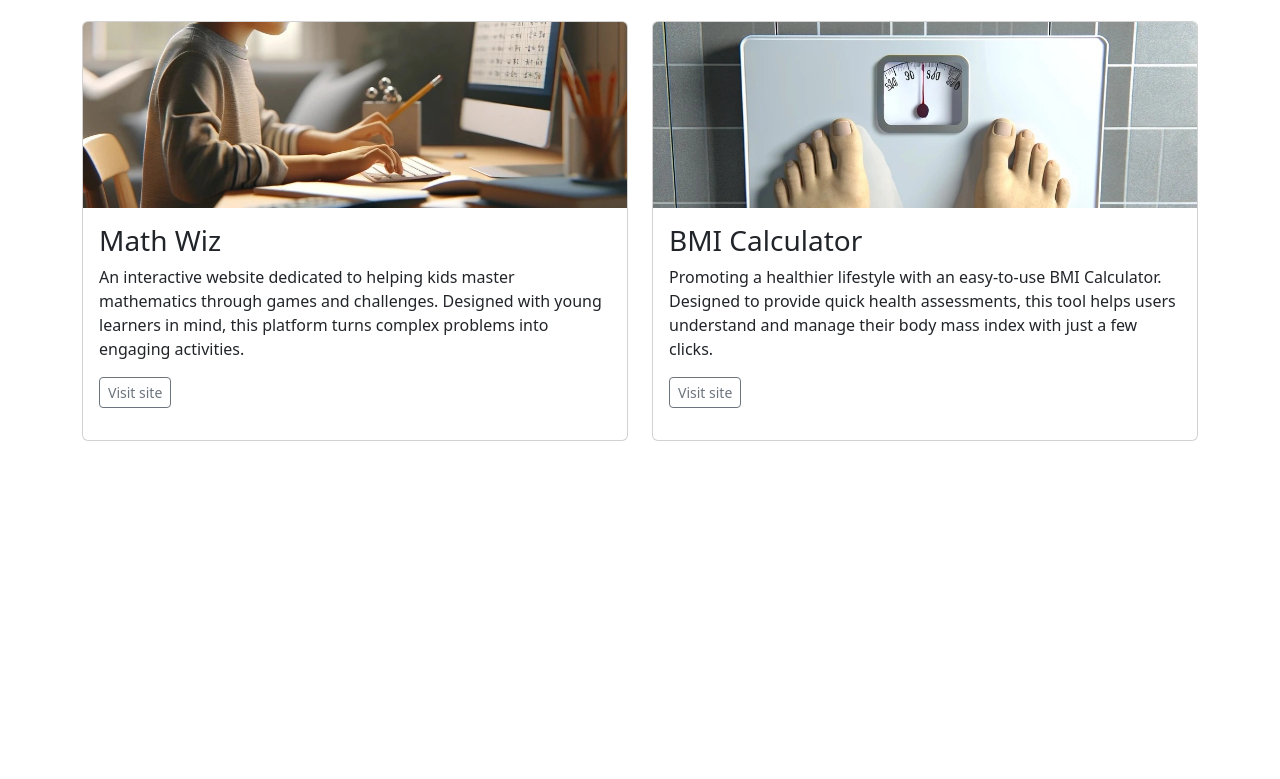
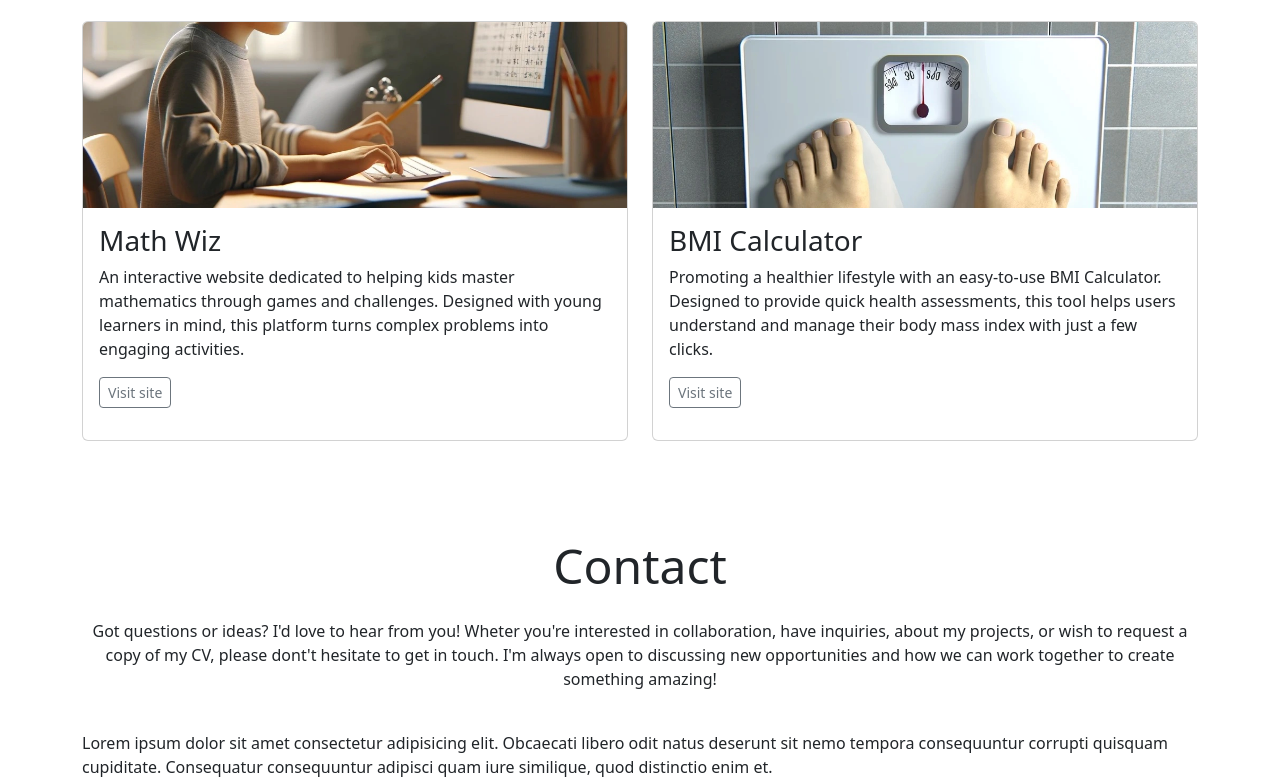
Before and after one commit to oliveiracle/bootstrap-portfolio, a plain HTML site: page index.html in a window 1280 px wide. Shown: the part 1441-2220 px from the top of the page. Before the commit the page ends 1954 px from the top, so only its background shows below. Drawn offline with nearby package versions, Linux system fonts and the light colour scheme.

Commit message:
Add contact section

```diff
--- a/index.html
+++ b/index.html
@@ -102,7 +102,7 @@
             </div>
         </div>
     </section>
-    <!-- portfolio section starts here -->
+
      <!-- Portfolio section starts here -->
 <section id="portfolio" class="py-5">
   <div class="container pb-4">
@@ -173,3 +173,15 @@
 </body>
 
 </html>
+
+
+<!--Contact section-->
+<footer id="contact" class="container">
+  <div class="row justify-content-center">
+    <div class="col-12 text-center my-4">
+      <h2 class="display-5">Contact</h2>
+      <p class="mt-4"> Got questions or ideas? I'd love to hear from you! Wheter you're interested in collaboration, have inquiries, about my projects, or wish to request a copy of my CV, please dont't hesitate to get in touch. I'm always open to discussing new opportunities and how we can work together to create something amazing!</p>
+  </div>
+  <div class="col-12 col-md 10 cold-lg-8">Lorem ipsum dolor sit amet consectetur adipisicing elit. Obcaecati libero odit natus deserunt sit nemo tempora consequuntur corrupti quisquam cupiditate. Consequatur consequuntur adipisci quam iure similique, quod distinctio enim et.</div>
+
+</footer>
```
